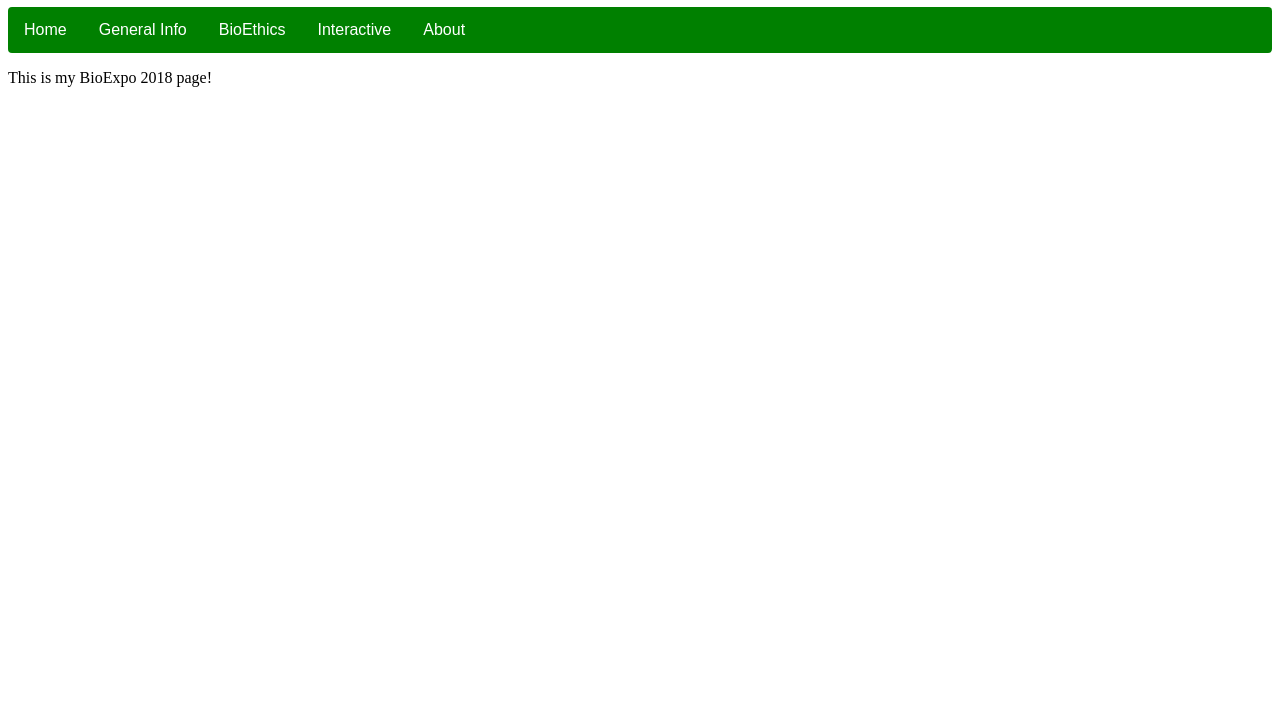
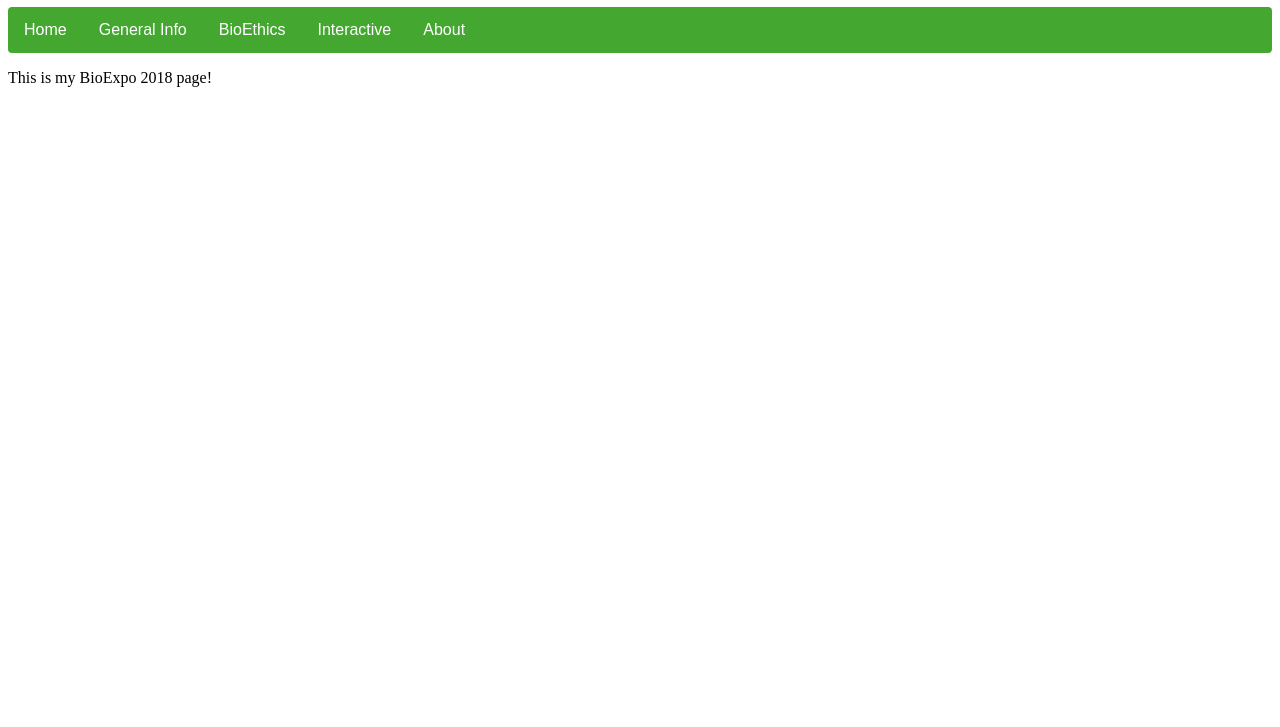
Before and after one commit to ETHG/ETHG.github.io, a plain HTML site: page index.html in a window 1280 px wide. Shown: the part 73-800 px from the top of the page. Drawn offline with Linux system fonts and the light colour scheme.

Commit message:
color update

```diff
--- a/basiccss.css
+++ b/basiccss.css
@@ -1,6 +1,6 @@
 .navbar {
     overflow: hidden;
-    background-color: #008000;
+    background-color: #44a830;
     font-family: Arial, Helvetica, sans-serif;
     border-radius: 4px;
 }
```
